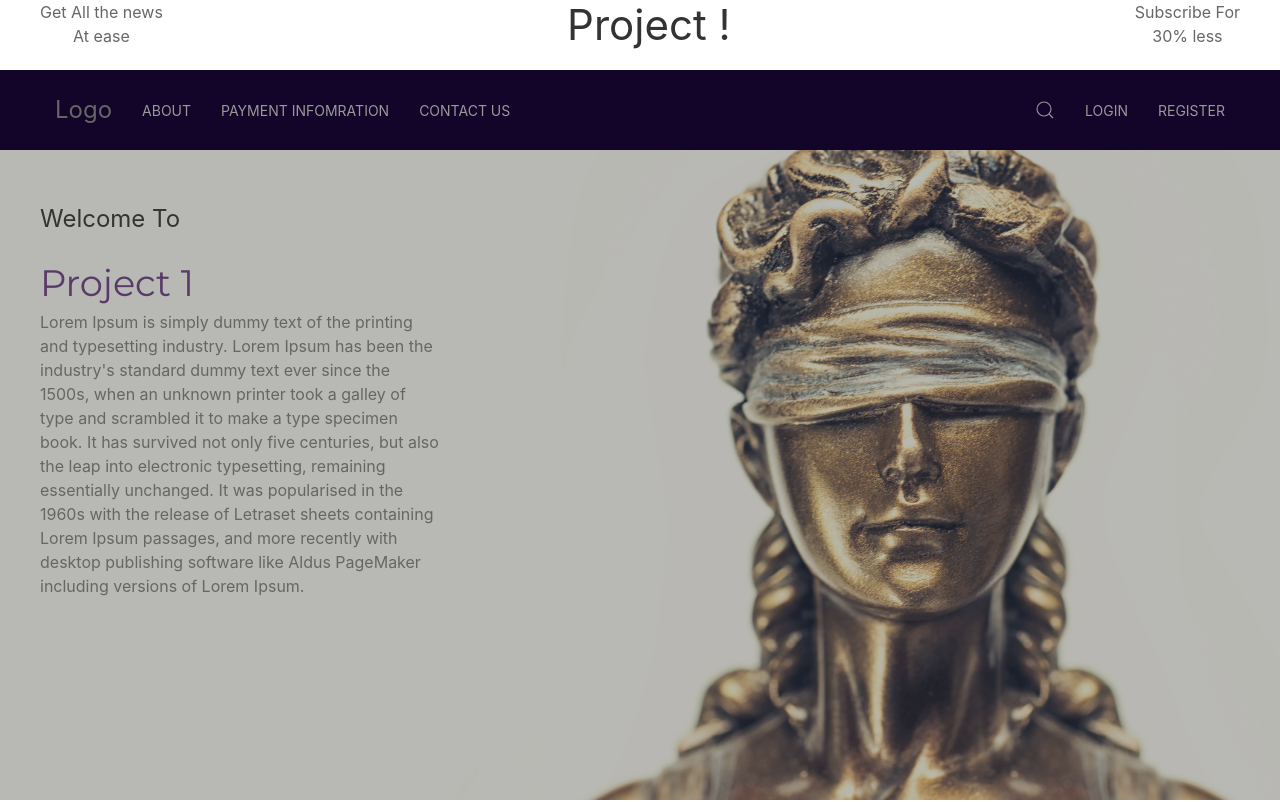
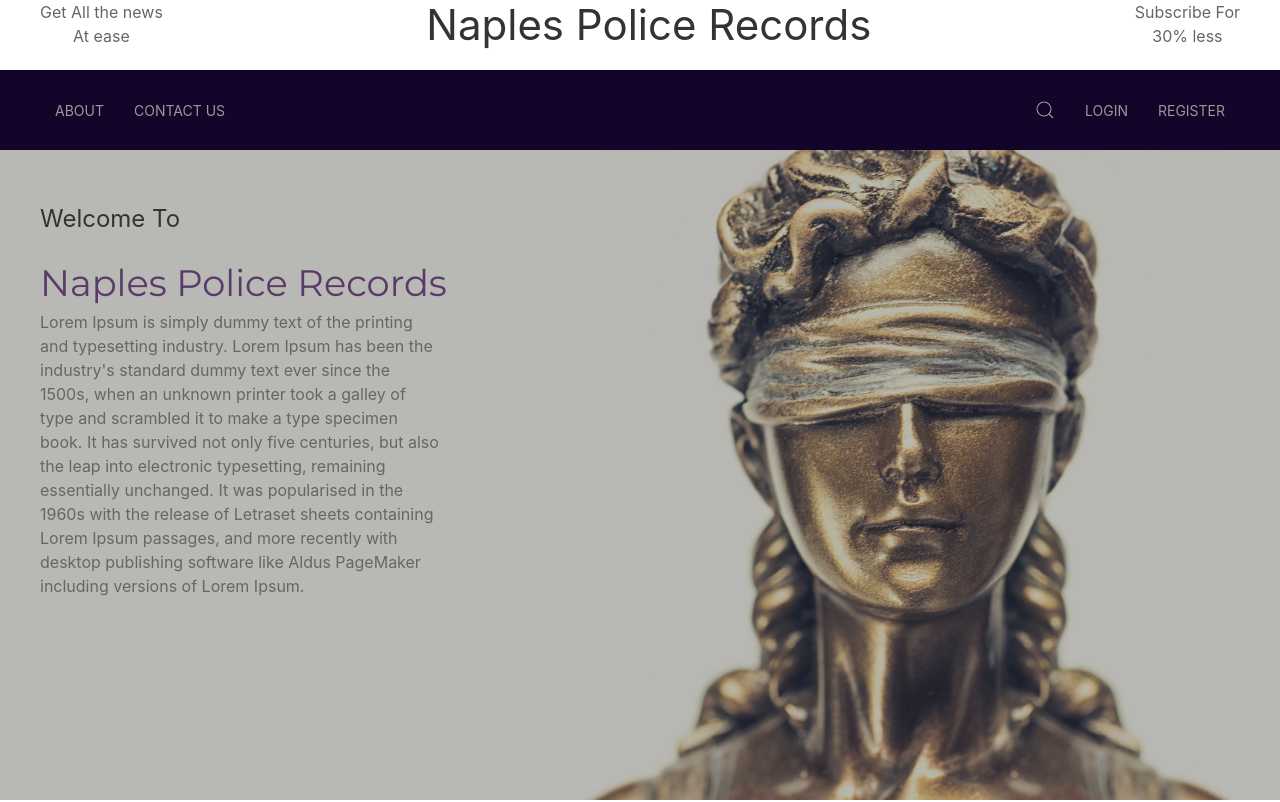
Before and after one commit to hmahmud01/innsire-proj1, a plain HTML site: page index.html in a window 1280 px wide. Shown: the top 802 px of the page. Drawn offline with nearby package versions, Linux system fonts and the light colour scheme.

Commit message:
project key codes updated

```diff
--- a/index.html
+++ b/index.html
@@ -29,7 +29,7 @@
                                         <div>
                                             <div class="uk-text-left uk-animation-slide-left-medium">
                                                 <h3 class="">Welcome To</h3>
-                                                <p class="zeros-sub-head">Project 1</p>
+                                                <p class="zeros-sub-head">Naples Police Records</p>
                                                 <p class="uk-width-1-3">
                                                     Lorem Ipsum is simply dummy text of the printing and typesetting industry. Lorem Ipsum has been the industry's standard dummy text ever since the 1500s, when an unknown printer took a galley of type and scrambled it to make a type specimen book. It has survived not only five centuries, but also the leap into electronic typesetting, remaining essentially unchanged. It was popularised in the 1960s with the release of Letraset sheets containing Lorem Ipsum passages, and more recently with desktop publishing software like Aldus PageMaker including versions of Lorem Ipsum.
                                                 </p>
@@ -49,7 +49,7 @@
                                         <p>At ease</p>
                                     </div>
                                     <div>
-                                        <h1>Project !</h1>
+                                        <h1>Naples Police Records</h1>
                                     </div>
                                     <div class="uk-text-center">
                                         <p>Subscribe For</p>
@@ -62,12 +62,9 @@
                             <nav class="uk-navbar-container uk-padding uk-padding-remove-vertical" uk-navbar>
                                 <div class="uk-navbar-left">
                                     <ul class="uk-navbar-nav">
-                                        <a class="uk-navbar-item uk-logo" href="index.html">Logo</a>
+                                        <!-- <a class="uk-navbar-item uk-logo" href="index.html">Logo</a> -->
                                         <li>
                                             <a href="">About</a>
-                                        </li>
-                                        <li>
-                                            <a href="">Payment Infomration</a>
                                         </li>
                                         <li>
                                             <a href="contact.html">Contact Us</a>
```
Also changed, not shown: article.html (+1 -4 lines), contact.html (+4 -3 lines).
